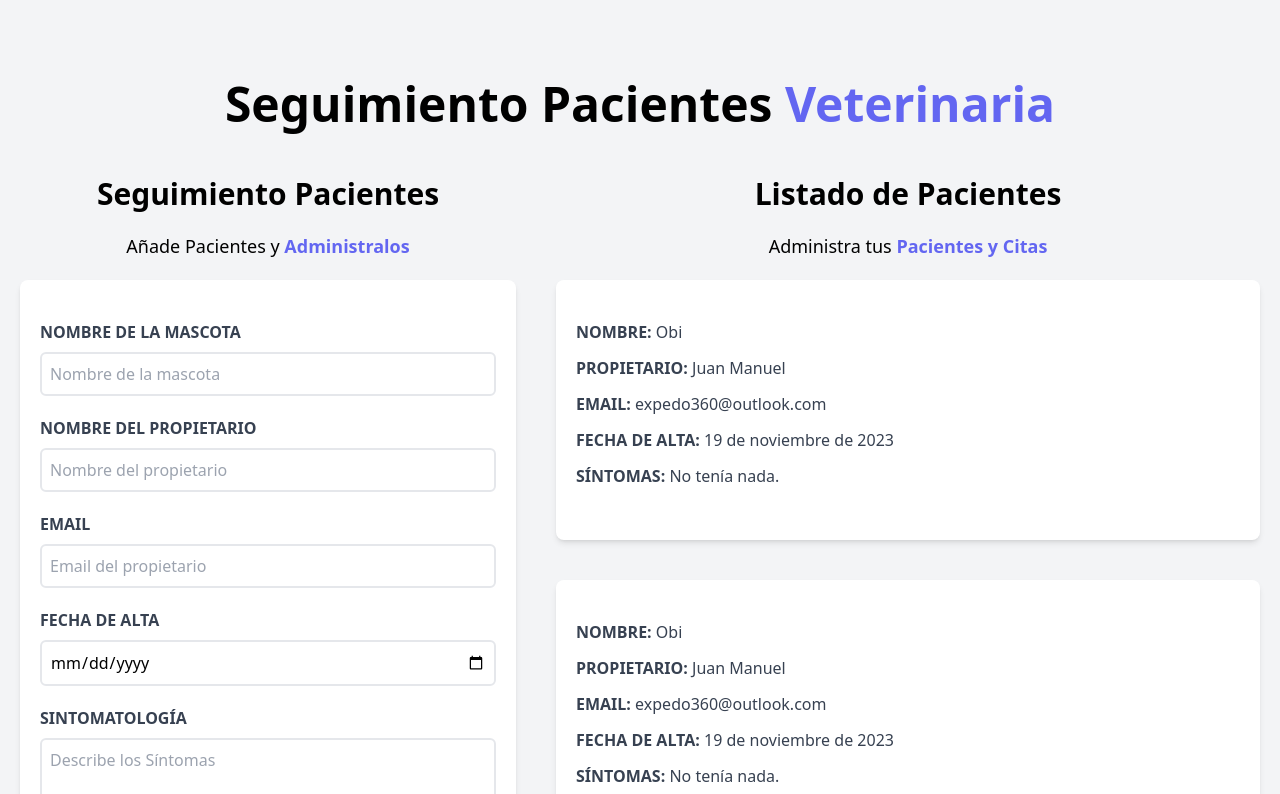
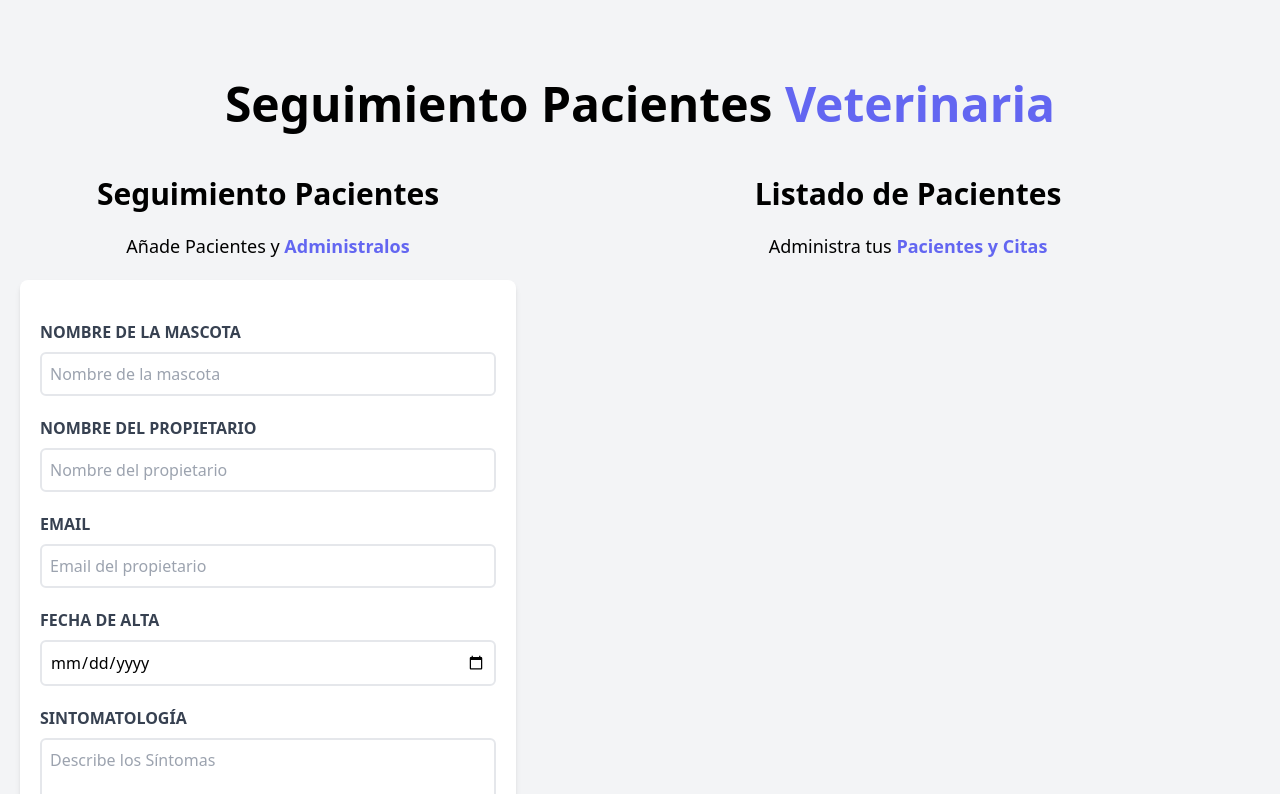
Before and after one commit to Sirio2022/Citas-React, a React (Vite) app: page / in a window 1280 px wide. Shown: the top 794 px of the page. Built offline with nearby package versions, Linux system fonts and the light colour scheme.

Commit message:
Muy brutal!

```diff
--- a/src/App.jsx
+++ b/src/App.jsx
@@ -1,14 +1,17 @@
+import { useState } from 'react';
 import Formulario from './components/Formulario';
 import Header from './components/Header';
 import ListadoPacientes from './components/ListadoPacientes';
 
 function App() {
+  const [pacientes, setPacientes] = useState([]);
+
   return (
     <div className="container mx-auto mt-20">
       <Header />
-      <div className='mt-12 md:flex'>
-        <Formulario />
-        <ListadoPacientes />
+      <div className="mt-12 md:flex">
+        <Formulario setPacientes={setPacientes} pacientes={pacientes} />
+        <ListadoPacientes pacientes={pacientes} />
       </div>
     </div>
   );
--- /dev/null
+++ b/src/components/Error.jsx
@@ -0,0 +1,5 @@
+import React from 'react';
+
+export default function Error({ children }) {
+  return <div>{children}</div>;
+}
--- a/src/components/Formulario.jsx
+++ b/src/components/Formulario.jsx
@@ -1,6 +1,7 @@
 import React, { useState } from 'react';
+import Error from './Error';
 
-export default function Formulario() {
+export default function Formulario({ pacientes, setPacientes }) {
   const [mascota, setMascota] = useState('');
   const [propietario, setPropietario] = useState('');
   const [email, setEmail] = useState('');
@@ -8,6 +9,12 @@ export default function Formulario() {
   const [texto, setTexto] = useState('');
 
   const [error, setError] = useState(false);
+
+  const generarId = () => {
+    const random = Math.random().toString(36).substring(2);
+    const fecha = Date.now().toString(36);
+    return random + fecha;
+  };
 
   const handleSubmit = (e) => {
     e.preventDefault();
@@ -24,6 +31,24 @@ export default function Formulario() {
       return;
     } else {
       setError(false);
+
+      // Crear el objeto
+      const paciente = {
+        mascota,
+        propietario,
+        email,
+        fecha,
+        texto,
+        id: generarId(),
+      };
+      setPacientes([...pacientes, paciente]);
+
+      // Reiniciar el form
+      setMascota('');
+      setPropietario('');
+      setEmail('');
+      setFecha('');
+      setTexto('');
     }
   };
 
@@ -40,9 +65,11 @@ export default function Formulario() {
         onSubmit={handleSubmit}
       >
         {error ? (
-          <p className="bg-red-100 border-l-4 border-red-500 text-red-700 p-4 mb-5">
-            Todos los campos son obligatorios
-          </p>
+          <Error>
+            <p className="bg-red-100 border-l-4 border-red-500 text-red-700 p-4 mb-5">
+              Todos los campos son obligatorios
+            </p>
+          </Error>
         ) : null}
         <div className="mb-5">
           <label
--- a/src/components/ListadoPacientes.jsx
+++ b/src/components/ListadoPacientes.jsx
@@ -1,7 +1,7 @@
 import React from 'react';
 import Paciente from './Paciente';
 
-export default function ListadoPacientes() {
+export default function ListadoPacientes({ pacientes }) {
   return (
     <div className="md:w-1/2 lg:w-3/5 md:h-screen overflow-y-scroll">
       <h2 className="font-black text-3xl text-center">Listado de Pacientes</h2>
@@ -9,14 +9,10 @@ export default function ListadoPacientes() {
         Administra tus{' '}
         <span className="text-indigo-500 font-bold ">Pacientes y Citas</span>
       </p>
-      <Paciente />
-      <Paciente />
-      <Paciente />
-      <Paciente />
-      <Paciente />
-      <Paciente />
-      <Paciente />
 
+      {pacientes.map((paciente) => (
+        <Paciente key={paciente.id} paciente={paciente} />
+      ))}
     </div>
   );
 }
--- a/src/components/Paciente.jsx
+++ b/src/components/Paciente.jsx
@@ -1,26 +1,25 @@
 import React from 'react';
 
-export default function Paciente() {
+export default function Paciente({ paciente }) {
+  const { mascota, propietario, email, fecha, texto } = paciente;
+
   return (
     <div className="bg-white shadow-md rounded-lg py-10 px-5 mt-5 mb-10 m-3 mx-5 my-10">
       <p className="font-bold mb-3 text-gray-700 uppercase">
-        Nombre: <span className="font-normal normal-case">Obi</span>
+        Nombre: <span className="font-normal normal-case">{mascota}</span>
       </p>
       <p className="font-bold mb-3 text-gray-700 uppercase">
         Propietario:{' '}
-        <span className="font-normal normal-case">Juan Manuel</span>
+        <span className="font-normal normal-case">{propietario}</span>
       </p>
       <p className="font-bold mb-3 text-gray-700 uppercase">
-        Email:{' '}
-        <span className="font-normal normal-case">expedo360@outlook.com</span>
+        Email: <span className="font-normal normal-case">{email}</span>
       </p>
       <p className="font-bold mb-3 text-gray-700 uppercase">
-        Fecha de alta:{' '}
-        <span className="font-normal normal-case">19 de noviembre de 2023</span>
+        Fecha de alta: <span className="font-normal normal-case">{fecha}</span>
       </p>
       <p className="font-bold mb-3 text-gray-700 uppercase">
-        Síntomas:{' '}
-        <span className="font-normal normal-case">No tenía nada.</span>
+        Síntomas: <span className="font-normal normal-case">{texto}</span>
       </p>
     </div>
   );
```
